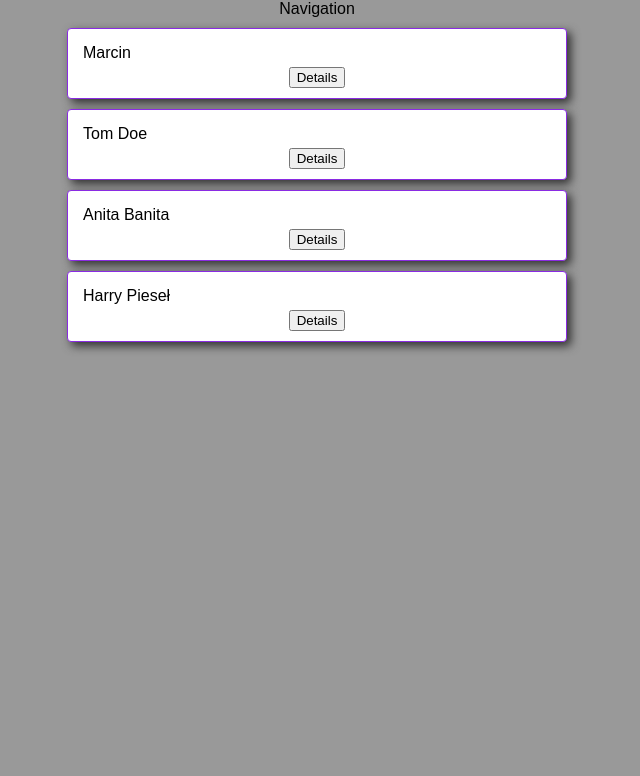
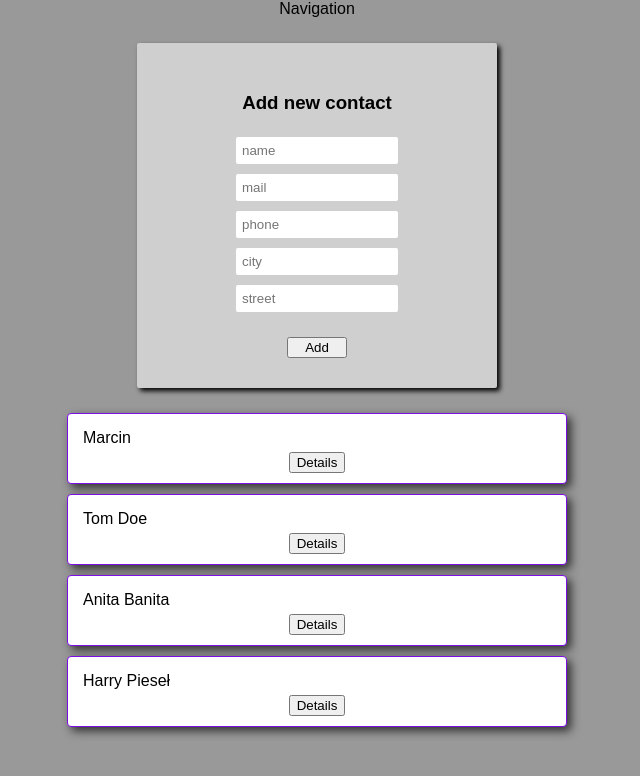
Before and after one commit to marcinj8/contacts, a React (Create React App) app: page / in a window 1280 px wide. Shown: the top 776 px of the page, without its empty margins (323-963 px from the left). Built offline with nearby package versions, Linux system fonts and the light colour scheme.

Commit message:
added panel to ceating contacts

```diff
--- a/package.json
+++ b/package.json
@@ -4,6 +4,7 @@
   "private": true,
   "dependencies": {
     "aux": "0.0.6",
+    "axios": "^0.18.0",
     "react": "^16.5.2",
     "react-dom": "^16.5.2",
     "react-scripts": "1.1.5"
--- /dev/null
+++ b/src/components/ContactBook/AddContact/AddContact.css
@@ -0,0 +1,44 @@
+.addContact__block {
+  background: rgb(207, 207, 207);
+  width: 70%;
+  padding: 20px;
+  display: flex;
+  flex-direction: column;
+  justify-content: center;
+  margin: 25px auto;
+  border-radius: 2px;
+  box-shadow: 3px 3px 5px;
+}
+
+.addContact__block input {
+  width: 150px;
+  padding: 5px;
+  margin: 5px auto;
+  outline: none;
+  border-radius: 2px;
+  border: 1px solid transparent;
+}
+
+.addContact__input:hover {
+  background: rgb(173, 173, 173);
+  border: 1px solid rgb(89, 0, 172);
+
+}
+
+.addContact__input:focus,
+.addContact__input:active {
+  background: rgb(219, 219, 219);
+  border: 1px solid rgb(124, 13, 228);
+}
+
+.addContact__button {
+  width: 60px;
+  margin: 20px auto 0 auto;
+}
+
+@media(min-width: 450px) {
+  .addContact__block {
+    width: 300px;
+    padding: 30px;
+  }
+}
--- a/src/components/ContactBook/AddContact/AddContact.js
+++ b/src/components/ContactBook/AddContact/AddContact.js
@@ -0,0 +1,17 @@
+import React from 'react';
+
+import './AddContact.css';
+
+const addContact = props => (
+  <div className='addContact__block'>
+    <h3>Add new contact</h3>
+    <input className='addContact__input' required onChange={props.changed} name='name' type="text" placeholder='name'/>
+    <input className='addContact__input' onChange={props.changed} name='mail' type="mail" placeholder='mail'/>
+    <input className='addContact__input' onChange={props.changed} name='phone' type="tel" placeholder='phone'/>
+    <input className='addContact__input' onChange={props.changed} name='city' type="text" placeholder='city'/>
+    <input className='addContact__input' onChange={props.changed} name='street' type="text" placeholder='street'/>
+    <button className='addContact__button'>Add</button>
+  </div>
+)
+
+export default addContact;
--- a/src/components/ContactBook/Profiles/Profile/Profile.css
+++ b/src/components/ContactBook/Profiles/Profile/Profile.css
@@ -1,6 +1,6 @@
 .profileCard{
   width: 500px;
-  border: 1px solid blueviolet;
+  border: 1px solid rgb(124, 13, 228);
   border-radius: 4px;
   background: white;
   box-shadow: 4px 4px 10px rgb(49, 49, 49);
--- a/src/components/ContactBook/Profiles/Profiles.js
+++ b/src/components/ContactBook/Profiles/Profiles.js
@@ -6,7 +6,6 @@ const profiles = props => {
   let profiles = [];
 
   props.contacts.map((profile, i) => {
-    console.log(i)
     return profiles.push(
       <Profile
         key={profile.name + '/' + i}
--- a/src/components/Layout/Layout.js
+++ b/src/components/Layout/Layout.js
@@ -1,6 +1,7 @@
 import React, { Component } from 'react';
 
 import ContactBook from '../ContactBook/ContactBook';
+import AddContact from '../ContactBook/AddContact/AddContact';
 
 class Layout extends Component {
   state = {
@@ -10,37 +11,37 @@ class Layout extends Component {
       phone: 545544964,
       address: {
         city: 'Wroclaw',
-        street: 'grabiszynska',
+        street: 'Wrabiszynska',
       },
       details: false
     },
     {
       name: 'Tom Doe',
-      mail: 'mj@mail.com',
-      phone: 545544964,
+      mail: 'td@mail.com',
+      phone: 34538644,
       address: {
         city: 'Wroclaw',
-        street: 'grabiszynska',
+        street: 'Pereca',
       },
       details: false
     },
     {
       name: 'Anita Banita',
-      mail: 'mj@mail.com',
-      phone: 545544964,
+      mail: 'mabj@mail.com',
+      phone: 546546453,
       address: {
-        city: 'Wroclaw',
-        street: 'grabiszynska',
+        city: 'Warszawa',
+        street: 'Dzietrznicka',
       },
       details: false
     },
     {
       name: 'Harry Pieseł',
-      mail: 'mj@mail.com',
-      phone: 545544964,
+      mail: 'hp@mail.com',
+      phone: 8468413345,
       address: {
-        city: 'Wroclaw',
-        street: 'grabiszynska',
+        city: 'Zakopane',
+        street: 'Gorska',
       },
       details: false
     }]
@@ -50,7 +51,6 @@ class Layout extends Component {
     const contacts = this.state.contacts;
     const contact = contacts[id];
     contact.details = !contact.details
-
     this.setState({
       contacts: contacts
     })
@@ -60,6 +60,7 @@ class Layout extends Component {
     return (
       <div>
         Navigation
+        <AddContact />
         <ContactBook
           contacts={this.state.contacts}
           details={this.showDetails} />
```
Also changed, not shown: 1 other file (tests, documents, lock files or other folders).
